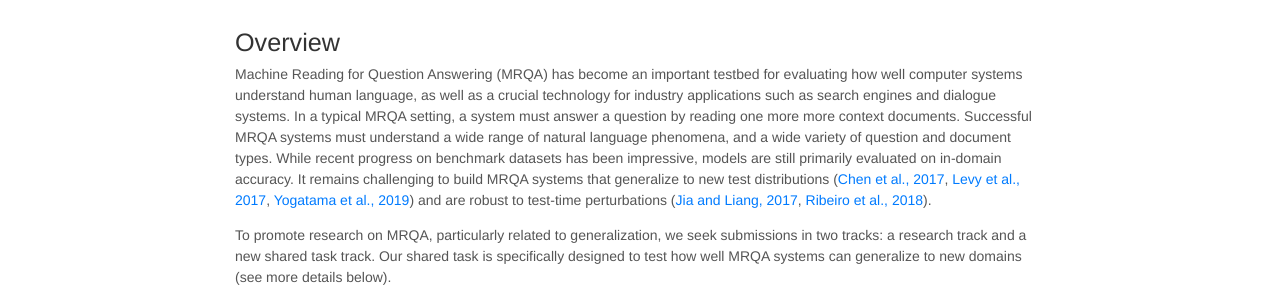
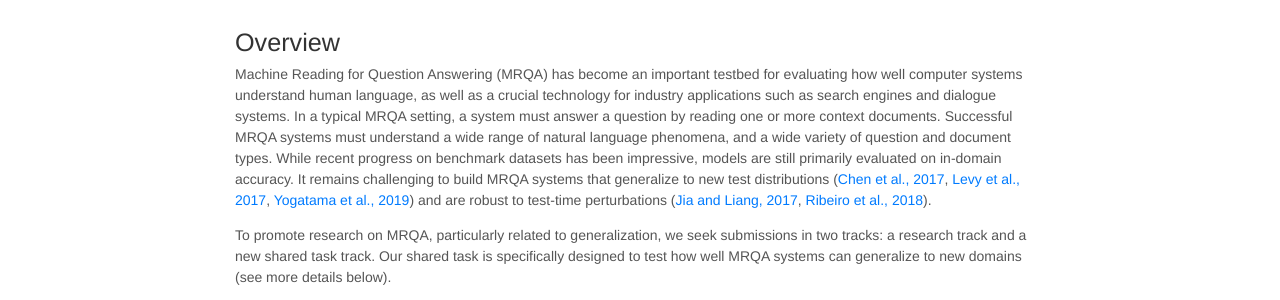
Before and after one commit to mrqa/mrqa.github.io, a Jekyll site: the page built from rc/index.md, in a window 1280 px wide and 1400 px high. Shown: the part 222-522 px from the top of the window. Built offline with Jekyll 4.4.1, drawn with Linux system fonts in a browser that asks for light colours; nearby versions of some CDN libraries; some of the changed text lies outside the part shown.

Commit message:
Fix typos

```diff
--- a/rc/index.md
+++ b/rc/index.md
@@ -8,7 +8,7 @@ collection: pages_2019_rc
 ## Overview
 
 Machine Reading for Question Answering (MRQA) has become an important testbed for evaluating how well computer systems understand human language, as well as a crucial technology for industry applications such as search engines and dialogue systems.
-In a typical MRQA setting, a system must answer a question by reading one more more context documents.
+In a typical MRQA setting, a system must answer a question by reading one or more context documents.
 Successful MRQA systems must understand a wide range of natural language phenomena, and a wide variety of question and document types.
 While recent progress on benchmark datasets has been impressive, models are still primarily evaluated on in-domain accuracy.
 It remains challenging to
```
Also changed, not shown: other parts of rc/index.md (+1 -1 lines), rc/past.md (+1 -1 lines).
